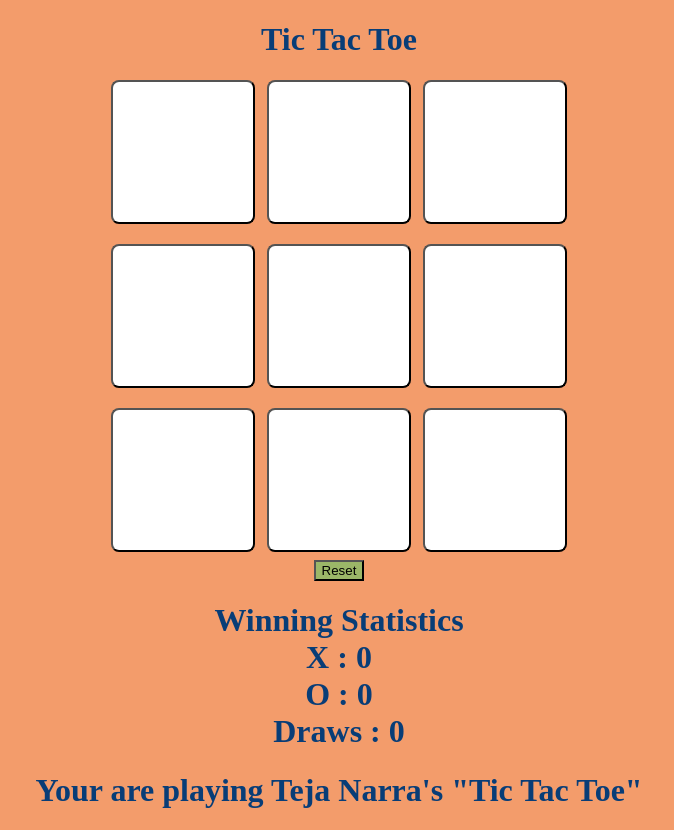
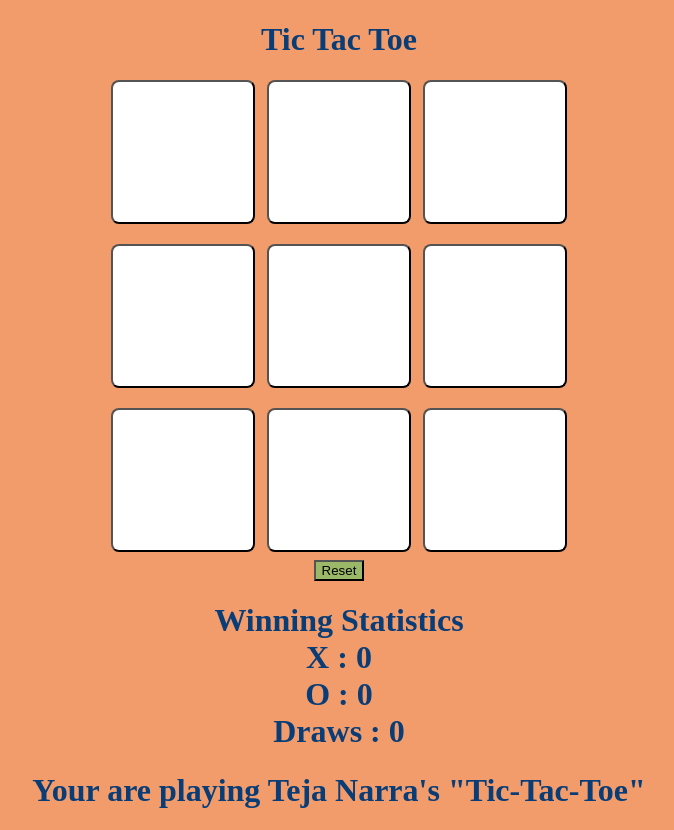
Before and after one commit to tejanarra/Games, a plain HTML site: page Tic Tac Toe/index.html in a window 1280 px wide. Shown: the whole page, without its empty margins (301-975 px from the left). Drawn offline with Linux system fonts and the light colour scheme.

Commit message:
Commit Latest
Deploy

```diff
--- a/Tic Tac Toe/first.js
+++ b/Tic Tac Toe/first.js
@@ -30,6 +30,7 @@ rst.addEventListener("click", () => reset());
 const disable = () => {
     for (box of boxes) {
         box.disabled = true;
+
     }
 }
 
--- a/Tic Tac Toe/index.html
+++ b/Tic Tac Toe/index.html
@@ -26,7 +26,7 @@
     <button id = "reset" type="button">Reset</button>
     <h1>Winning Statistics <br>X : <span id="winX">0</span> <br>O : <span id="winO">0</span> <br> Draws : <span
             id="Draws">0</span></h1>
-    <h1>Your are playing Teja Narra's "Tic Tac Toe"</h1>
+    <h1>Your are playing Teja Narra's "Tic-Tac-Toe"</h1>
     <script src="first.js"></script>
 </body>
 
--- a/Tic Tac Toe/styles.css
+++ b/Tic Tac Toe/styles.css
@@ -17,6 +17,7 @@
     border-radius: 1vmin;
     color: black;
     border-color: black;
+
 }
 
 body {
```
